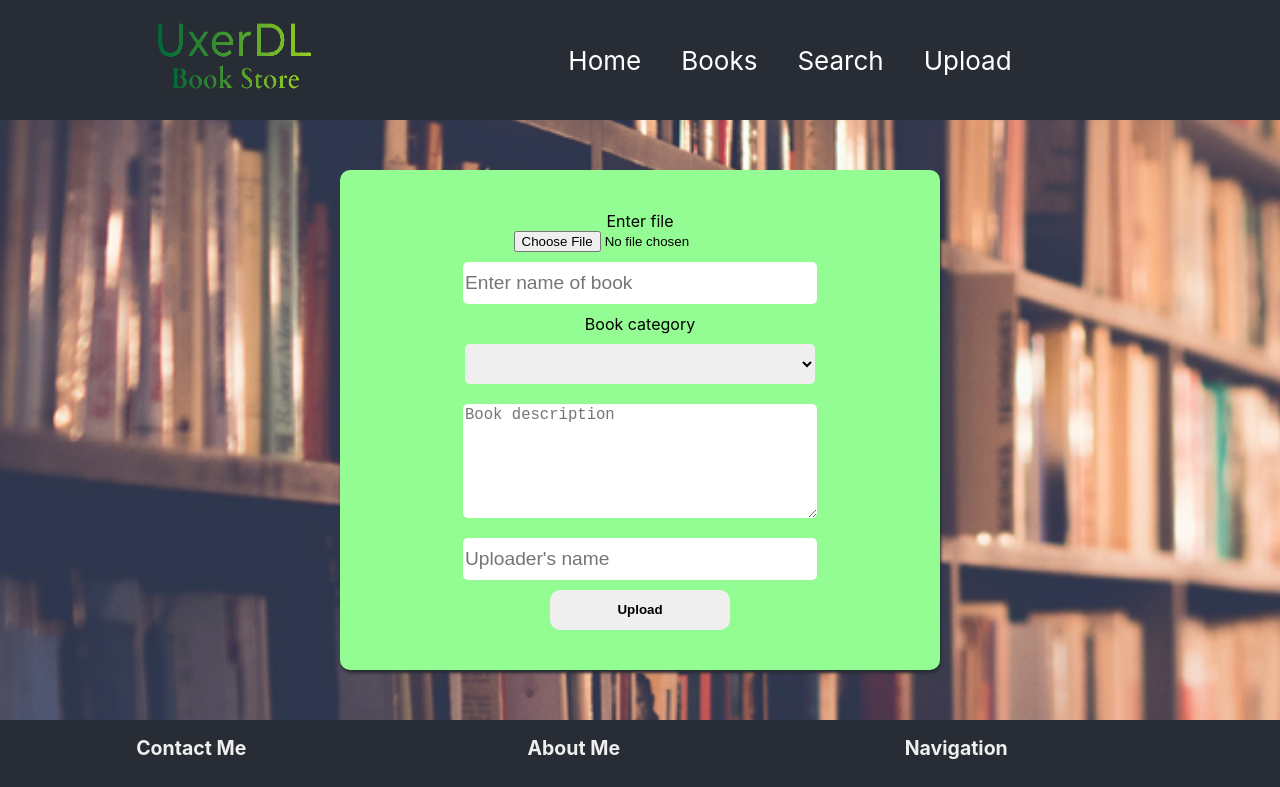
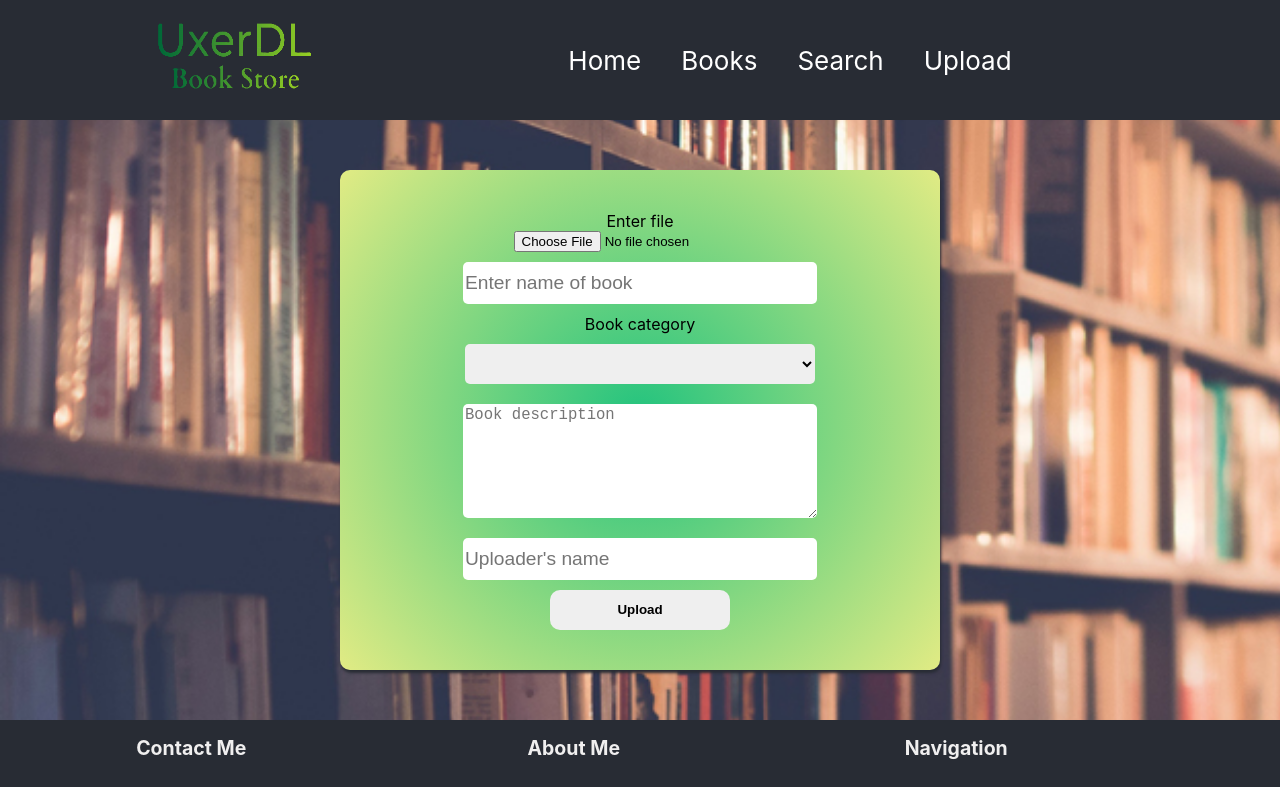
Before and after one commit to Hamza1610/UxerDL-Alx, a React (Create React App) app in the folder frontend/: page /api/upload in a window 1280 px wide. Shown: the top 787 px of the page. Built offline with nearby package versions, Linux system fonts and the light colour scheme.

Commit message:
change cards background color

```diff
--- a/frontend/src/App.css
+++ b/frontend/src/App.css
@@ -114,7 +114,8 @@ html {
   transition: opacity 0.3s ease-in-out;
   height: 45vh;
   width: 300px;
-  background-color: rgb(147, 252, 147);
+  background: rgb(34,195,126);
+  background: radial-gradient(circle, rgba(34,195,126,1) 0%, rgba(225,235,132,1) 100%);
   display: flex;
   align-items: center;
   flex-direction: column;
@@ -181,7 +182,8 @@ html {
   align-items: center;
   height: 500px;
   width: 600px;
-  background-color: rgb(147, 252, 147);
+  background: rgb(34,195,126);
+background: radial-gradient(circle, rgba(34,195,126,1) 0%, rgba(225,235,132,1) 100%);
   border-radius: 10px;
 
 }
--- a/frontend/src/components/Home.css
+++ b/frontend/src/components/Home.css
@@ -73,7 +73,8 @@
     flex-direction: column;
     justify-content: center;
     align-items: center;
-    background-color: rgb(147, 252, 147);
+    background: rgb(34,195,126);
+    background: radial-gradient(circle, rgba(34,195,126,1) 0%, rgba(225,235,132,1) 100%);
 }
 .feature-image {
     width: 100%;
```
Also changed, not shown: frontend/src/components/icons/cardbg.jpg (added), frontend/src/components/icons/cardbg1.jpg (added), 1 other file (tests, documents, lock files or other folders).
